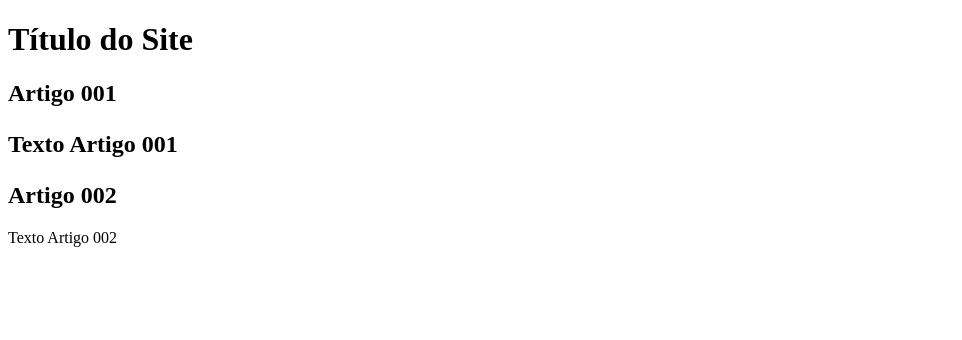
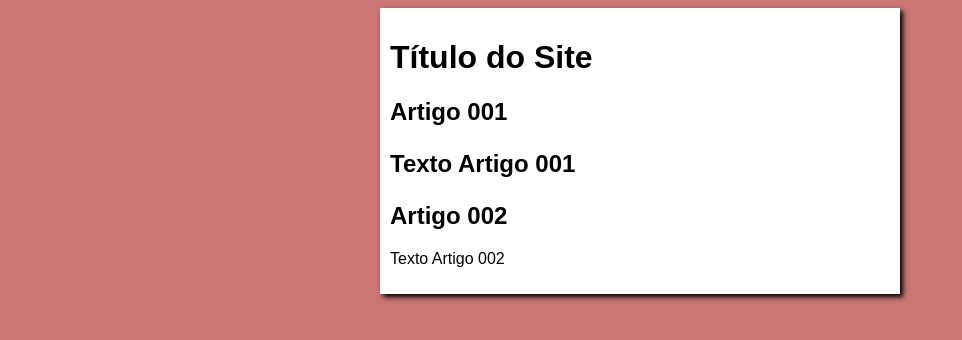
Before and after one commit to ThauanAres/projeto-site, a plain HTML site: page index.html in a window 1280 px wide. Shown: the whole page, without its empty margins (0-962 px from the left). Drawn offline with Linux system fonts and the light colour scheme.

Commit message:
Design iniciado

```diff
--- /dev/null
+++ b/estilos/styles.css
@@ -0,0 +1,17 @@
+* {
+    font-family: Arial, Helvetica, sans-serif;
+    font: size 16px;
+}
+
+body {
+    background-color: rgb(203, 117, 117)
+
+}
+
+main {
+    background-color: white;
+    width: 500px;
+    margin: auto;
+    padding: 10px;
+    box-shadow: 3px 3px 5px black
+}
--- a/index.html
+++ b/index.html
@@ -4,6 +4,7 @@
     <meta charset="UTF-8">
     <meta name="viewport" content="width=device-width, initial-scale=1.0">
     <title>Título do Site</title>
+    <link rel="stylesheet" href="estilos/styles.css">
 </head>
 <body>
     <main>
```
